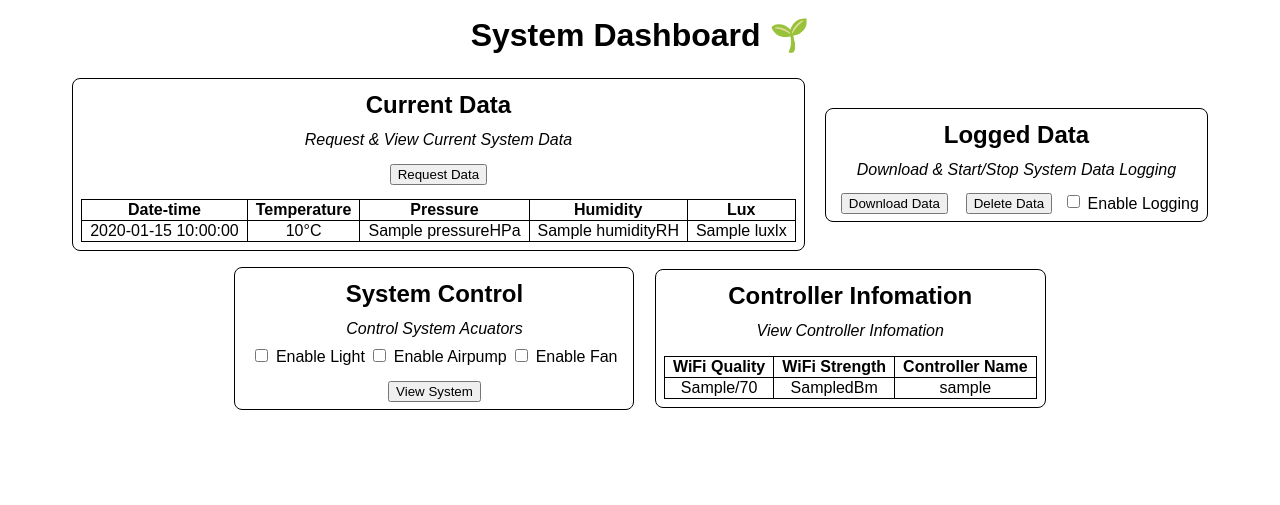
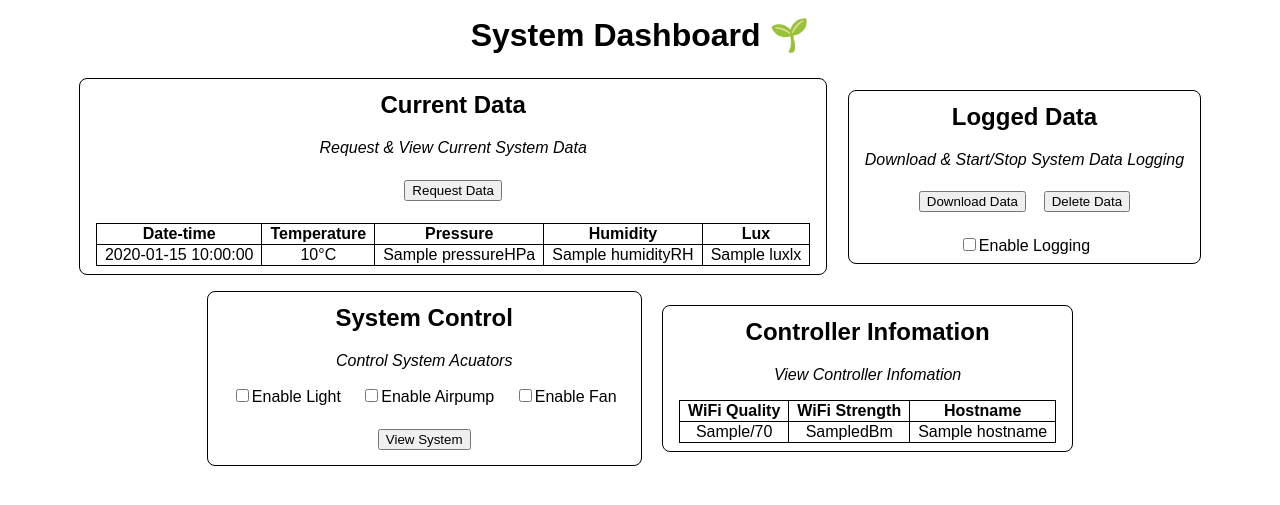
Before and after one commit to tomfairhall/controller, a Flask app: template templates/index.html in a window 1280 px wide. Shown: the top 505 px of the page. Run offline with Flask 3, Linux system fonts and the light colour scheme; the template is opened without the code that fills it: most values are stand-ins (such as "Sample title", 1, 10 or a date in 2020); parts of the project's set-up code (start-up, migrations or seed data) failed here and were passed over.

Commit message:
update layout

```diff
--- a/dashboard.py
+++ b/dashboard.py
@@ -2,7 +2,7 @@ from flask import Flask, render_template, send_file, redirect, url_for
 from crontab import CronTab, CronItem
 from os import getlogin, remove, path
 from subprocess import run
-from getpass import getuser
+from socket import gethostname
 
 try:
     from controller import measure_data, DATA_FILE_PATH
@@ -30,7 +30,7 @@ def index():
         file_exists = find_data_file(),
         wifi_quality = wifi_quality,
         wifi_strength = wifi_strength,
-        user_name = getuser())
+        hostname = gethostname())
 
 # Check that data file exists.
 def find_data_file():
--- a/static/style.css
+++ b/static/style.css
@@ -16,7 +16,7 @@ h1 {
     margin: .5em;
     padding-left: .5em;
     padding-right: .5em;
-    display: inline-block;
+    display: inline-grid;
     vertical-align: middle;
 }
 
@@ -34,23 +34,25 @@ h3 {
 }
 
 p {
-    margin: 0.5em;
+    margin: .5em;
     font-style: italic;
 }
 
 button {
-    margin: 0.5em;
+    margin: .5em;
 }
 
 table {
-    margin: 0.5em;
-    border: 1px solid;
+    margin: .5em;
+    display: block;
+    overflow-x: auto;
+    white-space: nowrap;
     border-collapse: collapse;
 }
 
 th, td {
-    padding-left: 0.5em;
-    padding-right: 0.5em;
+    padding-left: .5em;
+    padding-right: .5em;
     border: 1px solid;
 }
 
@@ -59,3 +61,8 @@ th, td {
     margin-left: auto;
     margin-right: auto;
 }
+
+label {
+    white-space: nowrap;
+    margin: .5em;
+}
--- a/templates/index.html
+++ b/templates/index.html
@@ -7,7 +7,7 @@
     <meta http-equiv="Cache-Control" content="no-cache, no-store, must revalidate" />
     <title>System Dashboard</title>
     <script  src={{ url_for('static', filename='script.js') }}></script>
-    <script> const exists = {{ file_exists|int }}; </script>
+    <script> const exists = {{ file_exists|int }} </script>
     <link rel="icon" type="image/x-icon" href="../static/favicon.ico">
     <link rel="stylesheet" type="text/css" href="../static/style.css">
 </head>
@@ -20,9 +20,10 @@
         <div class="content">
             <h2>Current Data</h2>
             <p>Request & View Current System Data</p>
+            <div class="internal">
                 <button onclick="window.location.href='';">Request Data</button>
-            <div style="overflow-x:auto;">
-                <table class="center">
+            </div>
+            <table>
                 <tr>
                     <th>Date-time</th>
                     <th>Temperature</th>
@@ -39,59 +40,48 @@
                 </tr>
             </table>
         </div>
-        </div>
 
         <!-- Logged Data -->
         <div class="content">
             <h2>Logged Data</h2>
             <p>Download & Start/Stop System Data Logging</p>
-
+            <div class="internal">
                 <button onclick="checkData()">Download Data</button>
                 <button onclick="deleteData()">Delete Data</button>
-            <input type="checkbox" id="checkbox-logging-ability" onclick="window.location.href='logging_ability'" {{ "checked" if logging_ability else "" }}>
-            <label for="checkbox-logging-ability">Enable Logging</label>
-
+            </div>
+            <label for="checkbox-logging-ability"><input type="checkbox" id="checkbox-logging-ability" onclick="window.location.href='logging_ability'" {{ "checked" if logging_ability else "" }}>Enable Logging</label>
         </div>
 
         <!-- System Control -->
         <div class="content">
             <h2>System Control</h2>
             <p>Control System Acuators</p>
-
             <div class="internal">
-                <input type="checkbox" id="checkbox-light">
-                <label for="checkbox-light">Enable Light</label>
-
-                <input type="checkbox" id="checkbox-airpump">
-                <label for="checkbox-airpump">Enable Airpump</label>
-
-                <input type="checkbox" id="checkbox-fan">
-                <label for="checkbox-fan">Enable Fan</label>
+                <label for="checkbox-light"><input type="checkbox" id="checkbox-light">Enable Light</label>
+                <label for="checkbox-airpump"><input type="checkbox" id="checkbox-airpump">Enable Airpump</label>
+                <label for="checkbox-fan"><input type="checkbox" id="checkbox-fan">Enable Fan</label>
             </div>
-
+            <div class="internal">
                 <button>View System</button>
-
+            </div>
         </div>
 
         <!-- Controll Infomation -->
         <div class="content">
             <h2>Controller Infomation</h2>
             <p>View Controller Infomation</p>
-
-            <div style="overflow-x:auto;">
-                <table class="center">
+            <table>
                 <tr>
                     <th>WiFi Quality</th>
                     <th>WiFi Strength</th>
-                        <th>Controller Name</th>
+                    <th>Hostname</th>
                 </tr>
                 <tr>
                     <td id="wifi-quality">{{ wifi_quality }}/70</td>
                     <td id="wifi-strength">{{ wifi_strength }}dBm</td>
-                        <td id="user-name">{{ user_name }}</td>
+                    <td id="hostname">{{ hostname }}</td>
                 </tr>
             </table>
-
         </div>
 
     </div>
```
Lines whose indentation alone changed are shown as unchanged.
